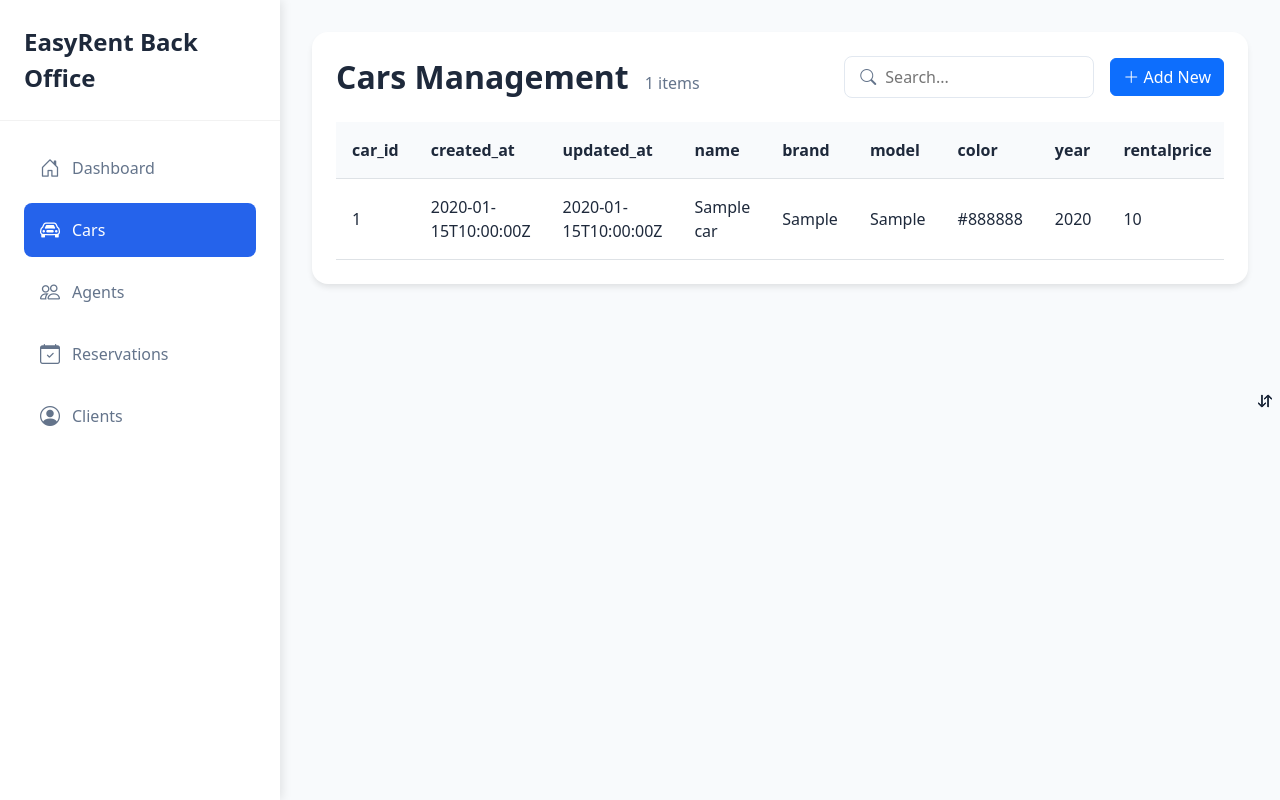
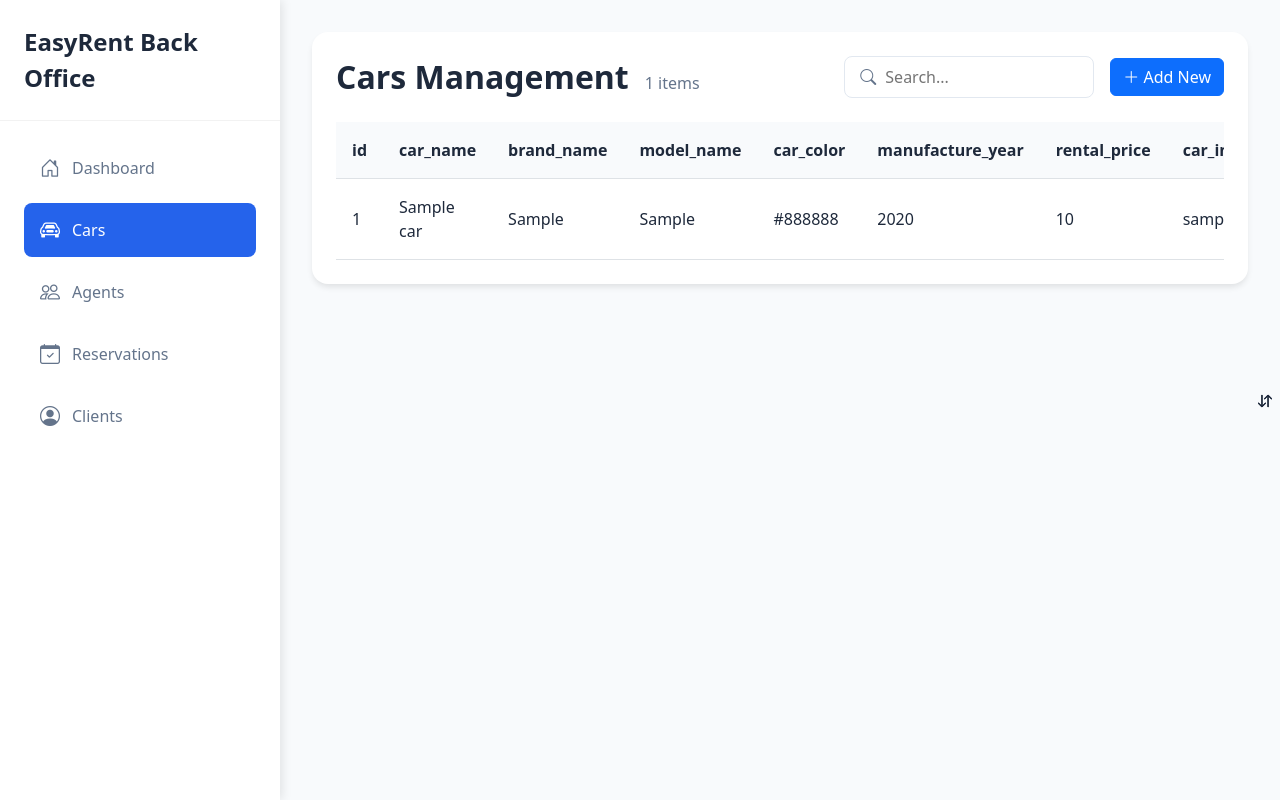
Before and after one commit to odhahri/Rental-car, a Django app: page /office/cars/ in a window 1280 px wide. Run offline with Django 5.2, Linux system fonts and the light colour scheme; tables that the repository leaves empty hold one stand-in row (values such as "Sample post").

Commit message:
DEV:working on the generic office table, this table should works with all items.

```diff
--- a/cars/serializers/car_view_serializer.py
+++ b/cars/serializers/car_view_serializer.py
@@ -4,8 +4,24 @@ from cars.models import Car
 
 
 class CarSerializer(serializers.ModelSerializer):
-
+    id = serializers.IntegerField(source='car_id', read_only=True)
+    car_name = serializers.CharField(source='name')
+    brand_name = serializers.CharField(source='brand')
+    model_name = serializers.CharField(source='model')
+    car_color = serializers.CharField(source='color')
+    manufacture_year = serializers.IntegerField(source='year')
+    rental_price = serializers.IntegerField(source='rentalprice')
+    car_image = serializers.CharField(source='image', allow_blank=True, required=False)
 
     class Meta:
         model = Car
-        fields ='__all__'
+        fields = [
+            'id',        # Keep the primary key as is
+            'car_name',
+            'brand_name',
+            'model_name',
+            'car_color',
+            'manufacture_year',
+            'rental_price',
+            'car_image'
+        ]
--- a/cars/urls.py
+++ b/cars/urls.py
@@ -5,7 +5,7 @@ urlpatterns = [
     path('create/', CarViewSet.as_view({'post': 'create_car'})),
     path('list/', CarViewSet.as_view({'get': 'list_cars'})),
     path('get/<int:pk>/', CarViewSet.as_view({'get': 'get_car'})),
-    path('update/<int:pk>/', CarViewSet.as_view({'put': 'update_car'})),
+    path('update/<int:pk>/', CarViewSet.as_view({'put': 'update_car'}),name='update_car'),
     path('delete/<int:pk>/', CarViewSet.as_view({'delete': 'delete_car'}),name='delete_car'),
     path('get_by_name/<str:name>/', CarViewSet.as_view({'get': 'get_car_by_name'})),
     path('car_list/', CarViewSet.as_view({'get': 'car_list_page'}),name='car_list_page'),
--- a/cars/views.py
+++ b/cars/views.py
@@ -30,7 +30,7 @@ class CarViewSet(GenericViewSet):
 
     def update_car(self, request, pk):
         car = self.car_service.update(request, pk)
-        return Response(data=car, status=200)
+        return Response(data='car updated successfully', status=200)
 
 
     def delete_car(self, request, pk):
--- a/office/templates/shared/generic_table.html
+++ b/office/templates/shared/generic_table.html
@@ -45,13 +45,13 @@
                     {% if show_actions %}
                     <td class="actions-cell">
                         <div class="action-buttons">
-                            <button class="btn btn-icon btn-view">
+                            <button class="btn btn-icon btn-view" onclick="viewDetails('{{ item|dict_to_json }}')">
                                 <i class="bi bi-eye"></i>
                             </button>
-                            <button class="btn btn-icon btn-edit">
+                            <button class="btn btn-icon btn-edit" onclick="editDetails('{{ item|dict_to_json }}')">
                                 <i class="bi bi-pencil"></i>
                             </button>
-                            <button class="btn btn-icon btn-delete" onclick="confirmDelete('{{ item.car_id }}')">
+                            <button class="btn btn-icon btn-delete" onclick="confirmDelete('{{ item|dict_to_json }}')">
                                 <i class="bi bi-trash"></i>
                             </button>
                         </div>
@@ -118,6 +118,48 @@
         </div>
     </div>
 </div>
+
+<!-- view details Modal -->
+<div class="modal fade" id="viewModal" tabindex="-1">
+    <div class="modal-dialog">
+        <div class="modal-content">
+            <div class="modal-header">
+                <h5 class="modal-title">Consult element</h5>
+                <button type="button" class="btn-close" data-bs-dismiss="modal"></button>
+            </div>
+            <div class="modal-body">
+                in progress ...
+            </div>
+            <div class="modal-footer">
+                <button type="button" class="btn btn-secondary" data-bs-dismiss="modal">Cancel</button>
+
+            </div>
+        </div>
+    </div>
+</div>
+
+<!-- edit details Modal -->
+<div class="modal fade" id="editModal" tabindex="-1">
+    <div class="modal-dialog ">
+        <div class="modal-content">
+            <div class="modal-header">
+                <h5 class="modal-title">Edit Car</h5>
+                <button type="button" class="btn-close" data-bs-dismiss="modal"></button>
+            </div>
+            <div class="modal-body">
+                <!-- Content populated dynamically -->
+                <form id="editForm">
+
+                </form>
+            </div>
+            <div class="modal-footer">
+                <!-- Buttons populated dynamically -->
+            </div>
+        </div>
+    </div>
+</div>
+
+
 
 <style>
     /* Table Container */
@@ -367,17 +409,114 @@
         rows.forEach(row => tbody.appendChild(row));
     }
 
+    // Api urls that will be used with AJAX requests to delete and update the data, for view no need. because data is returned by the current app view functions
+
+
+
     let itemToDelete = null;
 
-    function confirmDelete(id) {
-        itemToDelete = id;
+    function confirmDelete(item) {
+        data = JSON.parse(item);
+        itemToDelete = data['id'];
         const modal = new bootstrap.Modal(document.getElementById('deleteModal'));
         modal.show();
     }
 
+    function viewDetails(item) {
+        const data = JSON.parse(item);
+        let content = ''; // This will hold the HTML content.
+
+        // Loop through the data object.
+        for (const key in data) {
+            content += `
+            <p><strong>${key}:</strong> ${data[key]}</p>
+        `;
+        }
+
+        // After the loop, set the innerHTML all at once.
+        document.querySelector('#viewModal .modal-body').innerHTML = content;
+
+        const modal = new bootstrap.Modal(document.getElementById('viewModal'));
+        modal.show();
+    }
+
+
+    function editDetails(item) {
+        const data = JSON.parse(item);
+        let content = ''; // This will hold the HTML content.
+        // Loop through the data object.
+        for (const key in data) {
+            if (key === 'id') {
+                content += `
+        <div class="mb-3 d-flex align-items-center">
+            <input type="text" class="form-control w-50" id="edit:${key}" value="${data[key]}" hidden disabled>
+        </div>
+    `;
+            } else {
+                content += `
+        <div class="mb-3 d-flex align-items-center">
+            <label for="edit:${key}" class="form-label me-2 w-25 text-start">${key}</label>
+            <input type="text" class="form-control w-50" id="edit:${key}" value="${data[key]}">
+        </div>
+    `;
+            }
+        }
+
+
+        document.querySelector('#editModal .modal-body #editForm').innerHTML = content;
+        document.querySelector('#editModal .modal-footer').innerHTML = `
+        <button type="button" class="btn btn-secondary" data-bs-dismiss="modal">Cancel</button>
+        <button type="button" class="btn btn-primary" onclick="saveEdit('${data['id']}')">Save</button>
+    `;
+        const modal = new bootstrap.Modal(document.getElementById('editModal'));
+        modal.show();
+    }
+
+    function saveEdit(id) {
+        const updatedData = {}; // This will hold the updated form data.
+
+        // Loop through each field and get the updated value.
+        const form = document.querySelector('#editModal .modal-body');
+        const inputs = form.querySelectorAll('input');
+
+        inputs.forEach(input => {
+            const key = input.id.split(':')[1]; // Extract the key from the input ID (e.g., "edit:name" -> "name").
+            updatedData[key] = input.value; // Store the updated value in the updatedData object.
+        });
+
+        // Optional validation or confirmation check
+        if (!id || id !== updatedData['id']) {
+            console.error('Invalid ID or ID mismatch.');
+            return;
+        }
+
+        console.log(updatedData); // For demonstration purposes, log the updated data.
+
+        // Construct the AJAX call to save the changes
+        const url = `{% url edit_url 0 %}`.replace(0, id);
+
+        $.ajax({
+            url: url,
+            type: 'PUT',
+            contentType: 'application/json', // Ensure the data is sent as JSON
+            data: JSON.stringify(updatedData),
+            success: function (response) {
+                // alert(response);
+                // Reload or update the UI as needed
+                location.reload();
+            },
+            error: function (xhr) {
+                console.error('Failed to update item:', xhr.responseText || xhr);
+                alert('Failed to save changes. Please try again.');
+            }
+        });
+    }
+
+
+
     function deleteItem() {
         itemId = itemToDelete;
-        const url = `{% url 'cars:delete_car' 0 %}`.replace(0, itemId);
+        const url = `{% url delete_url 0 %}`.replace(0, itemId);
 
         $.ajax({
             url: url,
--- a/office/templatetags/custom_filters.py
+++ b/office/templatetags/custom_filters.py
@@ -1,8 +1,22 @@
 # app/templatetags/custom_filters.py
 from django import template
+import json
 
 register = template.Library()
 
 @register.filter
 def get(dictionary, key):
     return dictionary.get(key)
+
+
+@register.filter
+def json_to_dict(value):
+    try:
+        return json.loads(value)
+    except json.JSONDecodeError:
+        return {}
+
+
+@register.filter
+def dict_to_json(value):
+    return json.dumps(value)
--- a/office/views.py
+++ b/office/views.py
@@ -6,6 +6,7 @@ from rest_framework.viewsets import GenericViewSet
 
 from cars.serializers.car_view_serializer import CarSerializer
 from cars.services.car_service import CarService
+import json
 
 class OfficeViewSet(GenericViewSet):
     car_service = CarService()
@@ -24,14 +25,18 @@ class OfficeViewSet(GenericViewSet):
         context = {
             'table_title': 'Cars Management',
             'columns': columns,  # Add your car fields
-            'items': cars_list,  # Add your cars queryset
+            'items': cars_list,
+
+            # Add your cars queryset
             'show_actions': True,
             'show_add_button': True,
-            'add_url': 'add_car',  # URL name for adding a car
-            'view_url': 'car_detail',  # URL name for viewing a car
-            'edit_url': 'edit_car',  # URL name for editing a car
+            'add_url': 'cars:add_car',  # URL name for adding a car
+            'edit_url': 'cars:update_car',
+            'delete_url' : 'cars:delete_car'  # URL name for editing a car
         }
-        print('carss columns is :',context['items'])
+        print('those are columns',context.get('columns'))
+        print('those are items',context.get('items'))
+
         return render(request, 'cars.html', context)
 
     def show_office_agents_page(self, request):
```
